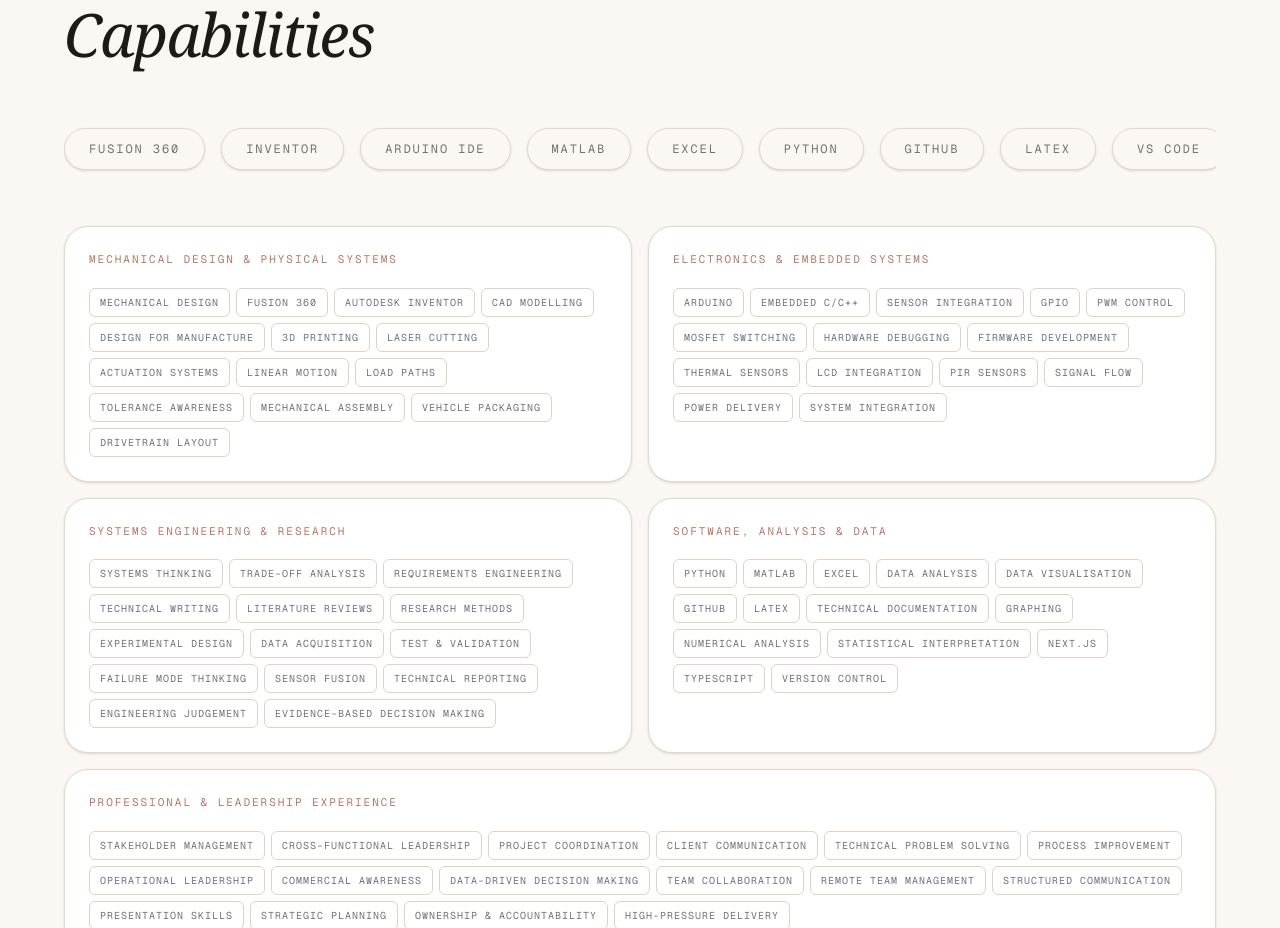
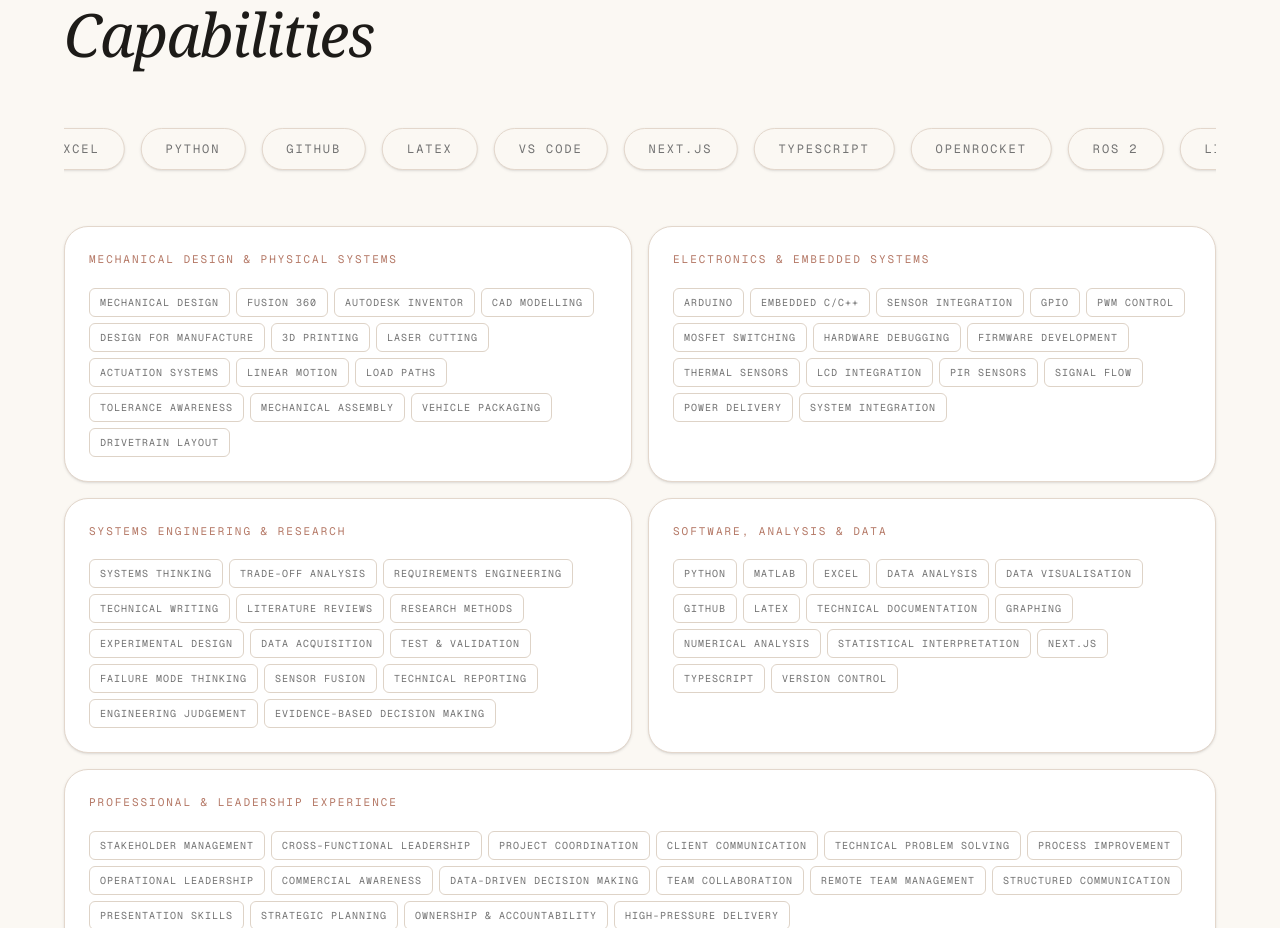
Before and after one commit to SubarMahdi/Subar-Portfolio, a Next.js app: page / in a window 1280 px wide. Shown: the part 7660-8588 px from the top of the page. Built offline with nearby package versions, Linux system fonts and the light colour scheme.

Commit message:
Fix software marquee

```diff
--- a/app/globals.css
+++ b/app/globals.css
@@ -65,3 +65,27 @@ body {
     transform: translateX(-50%);
   }
 }
+@keyframes marquee {
+  0% {
+    transform: translateX(0);
+  }
+  100% {
+    transform: translateX(-50%);
+  }
+}
+
+.animate-marquee {
+  animation: marquee 28s linear infinite;
+}
+@keyframes marquee {
+  from {
+    transform: translateX(0);
+  }
+  to {
+    transform: translateX(-50%);
+  }
+}
+
+.animate-marquee {
+  animation: marquee 30s linear infinite;
+}
```
